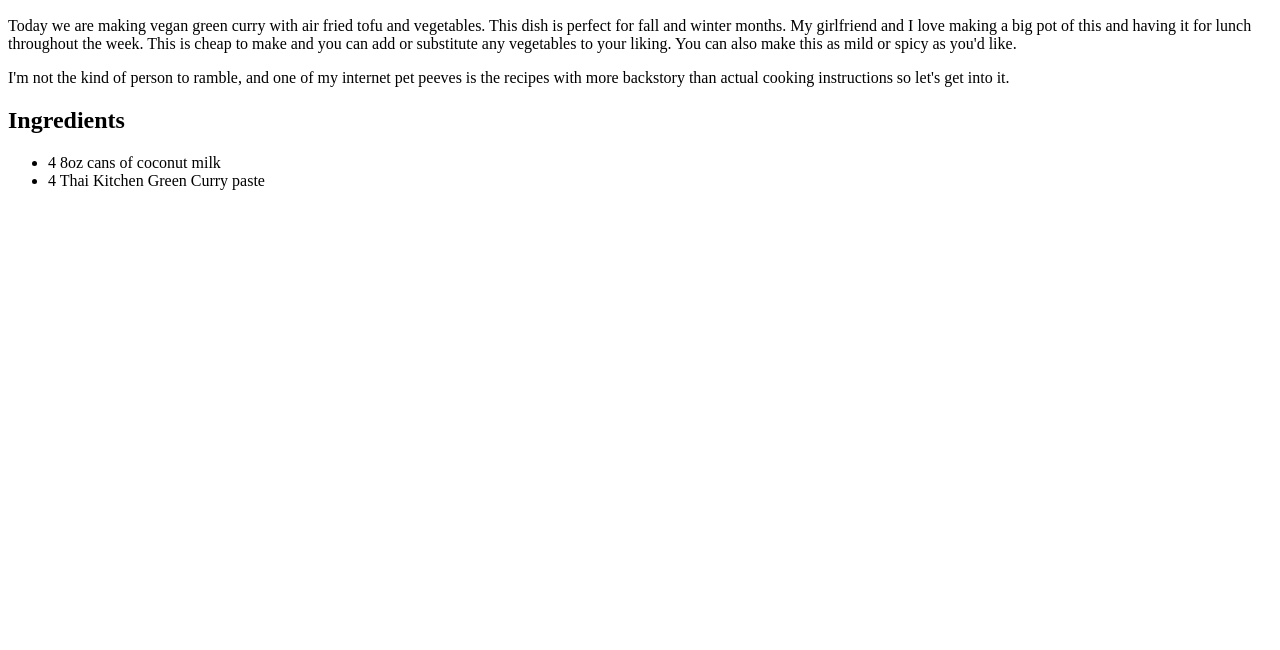
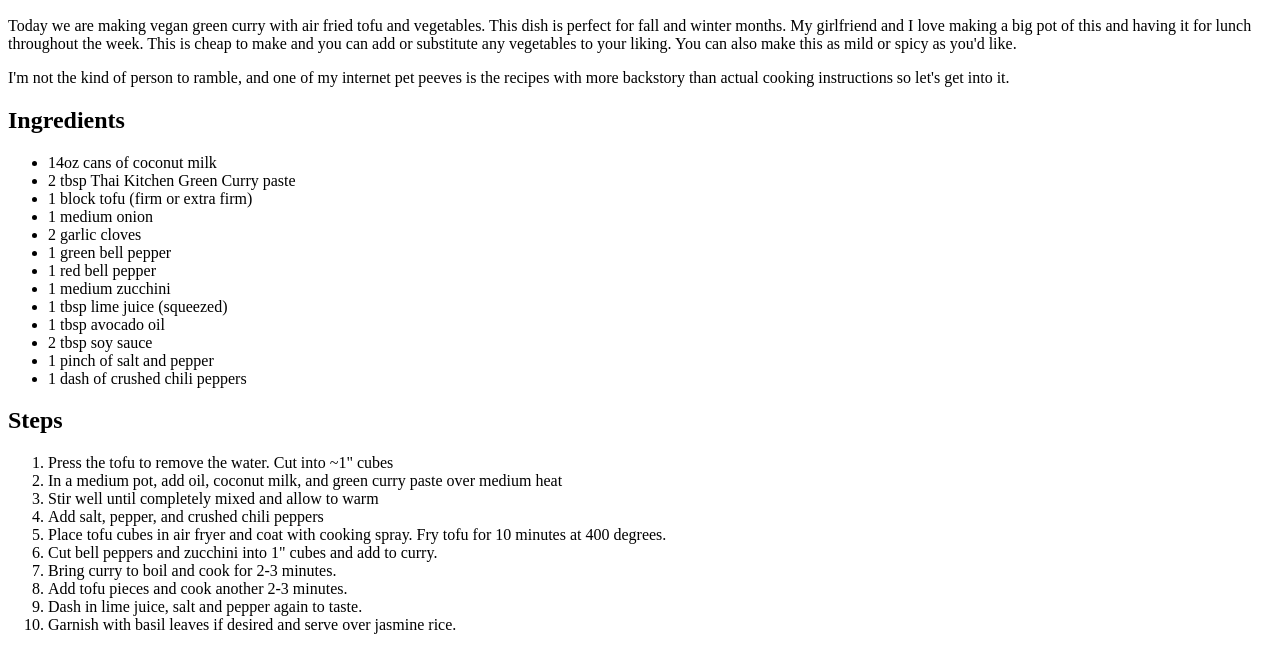
Before and after one commit to TruthSwans/odin-recipes, a plain HTML site: page recipes/green-curry.html in a window 1280 px wide. Shown: the part 434-1084 px from the top of the page. Before the commit the page ends 800 px from the top, so only its background shows below. Drawn offline with Linux system fonts and the light colour scheme.

Commit message:
Add ingredients and steps to recipes page

```diff
--- a/recipes/green-curry.html
+++ b/recipes/green-curry.html
@@ -14,9 +14,34 @@
 
         <h2>Ingredients</h2>
         <ul>
-            <li>4 8oz cans of coconut milk</li>
-            <li>4 Thai Kitchen Green Curry paste</li>
+            <li>14oz cans of coconut milk</li>
+            <li>2 tbsp Thai Kitchen Green Curry paste</li>
+            <li>1 block tofu (firm or extra firm)</li>
+            <li>1 medium onion</li>
+            <li>2 garlic cloves</li>
+            <li>1 green bell pepper</li>
+            <li>1 red bell pepper</li>
+            <li>1 medium zucchini</li>
+            <li>1 tbsp lime juice (squeezed)</li>
+            <li>1 tbsp avocado oil</li>
+            <li>2 tbsp soy sauce</li>
+            <li>1 pinch of salt and pepper</li>
+            <li>1 dash of crushed chili peppers</li>
         </ul>
+
+        <h2>Steps</h2>
+        <ol>
+            <li>Press the tofu to remove the water. Cut into ~1" cubes</li>
+            <li>In a medium pot, add oil, coconut milk, and green curry paste over medium heat</li>
+            <li>Stir well until completely mixed and allow to warm</li>
+            <li>Add salt, pepper, and crushed chili peppers</li>
+            <li>Place tofu cubes in air fryer and coat with cooking spray. Fry tofu for 10 minutes at 400 degrees.</li>
+            <li>Cut bell peppers and zucchini into 1" cubes and add to curry.</li>
+            <li>Bring curry to boil and cook for 2-3 minutes.</li>
+            <li>Add tofu pieces and cook another 2-3 minutes.</li>
+            <li>Dash in lime juice, salt and pepper again to taste.</li>
+            <li>Garnish with basil leaves if desired and serve over jasmine rice.</li>
+        </ol>
 
     </body>
 </html>
```
